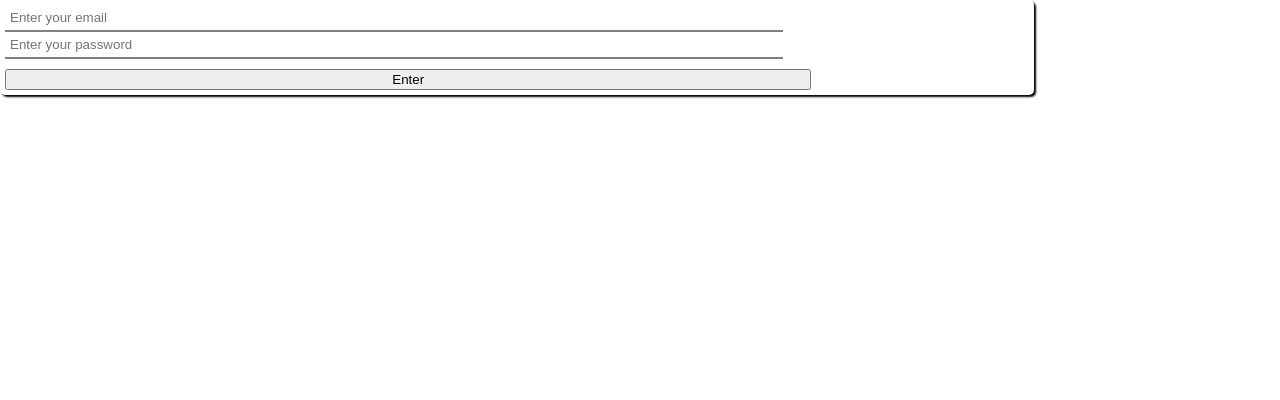
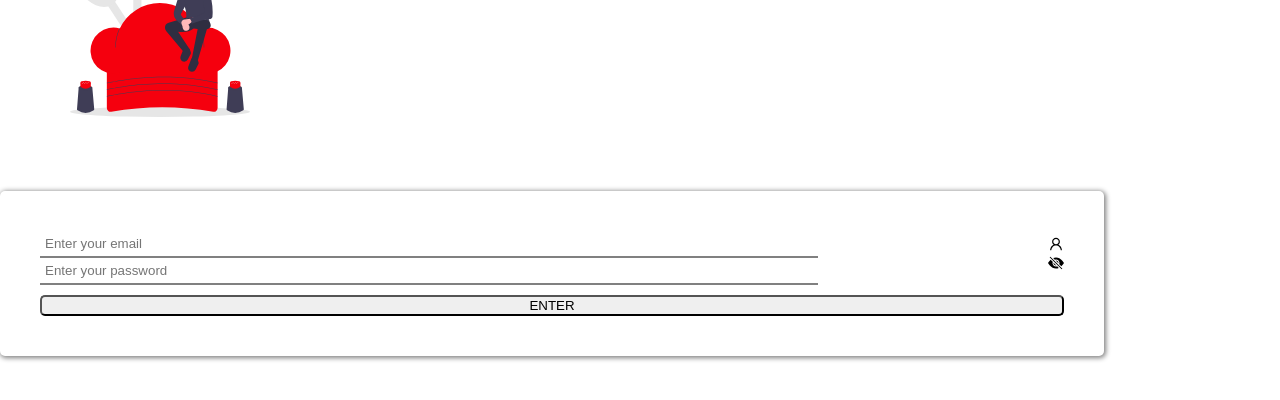
Before and after one commit to LeandroGoerck/recipes-app, a React (Create React App) app: page / in a window 1280 px wide. Shown: the top 400 px of the page. Built offline with nearby package versions, Linux system fonts and the light colour scheme; the HTML template or start-up script is replaced by a standard one.

Commit message:
feat: Add new image page login

```diff
--- a/package.json
+++ b/package.json
@@ -15,11 +15,13 @@
     "clipboard-copy": "^3.1.0",
     "eslint-plugin-sonarjs": "^0.11.0",
     "history": "^4.7.2",
+    "icons": "^1.0.0",
     "lodash": "^4.17.15",
     "prop-types": "^15.7.2",
-    "react": "^16.13.1",
+    "react": "^16.14.0",
     "react-bootstrap": "^1.4.0",
     "react-dom": "^16.13.1",
+    "react-icons": "^4.3.1",
     "react-logger": "^1.1.0",
     "react-router-dom": "^5.1.2",
     "react-scripts": "5.0.0",
--- a/src/App.css
+++ /dev/null
@@ -1,68 +0,0 @@
-.meals {
-  align-items: center;
-  background: #0fa36b;
-  color: #464646;
-  display: flex;
-  flex-direction: column;
-  font-family: sans-serif;
-  height: 100vh;
-  justify-content: center;
-  width: 100%;
-}
-
-.rocksGlass {
-  animation: shake 1s infinite ease;
-  max-height: 80vh;
-}
-
-/*
-#iceLeft {
-  animation: clink .8s infinite ease;
-  opacity: 0.6;
-  transform-origin: 36px 66px;
-}
-
-#iceRight {
-  animation: clink .8s .2s infinite ease;
-  opacity: 0.6;
-  transform-origin: 60px 78px;
-}
-*/
-
-.meals > .logo {
-  animation: shake 1.5s infinite ease;
-  color: aliceblue;
-  font-family: Montserrat , sans-serif;
-  font-size: 3em;
-  font-weight: 900;
-}
-
-@keyframes shake {
-
-  0% {
-    transform: rotate(5deg);
-  }
-
-  50% {
-    transform: rotate(-5deg);
-  }
-
-  100% {
-    transform: rotate(5deg);
-  }
-}
-
-@keyframes clink {
-
-  0% {
-    transform: rotate(-10deg);
-  }
-
-  50% {
-    transform: rotate(20deg);
-  }
-
-  100% {
-    transform: rotate(-10deg);
-  }
-}
--- a/src/Components/Login/index.jsx
+++ b/src/Components/Login/index.jsx
@@ -1,8 +1,19 @@
 import React from 'react';
+import { AiOutlineUser } from 'react-icons/ai';
+import { BsFillEyeSlashFill } from 'react-icons/bs';
+// import { IoEyeSharp } from 'react-icons/io';
 import { Sform, Sinput, Sbutton } from '../../style/Login/index';
+import '../../style/style.css';
+import ImageCook from './image/cookLogin.svg';
 
 function Login() {
   return (
+    <>
+      <img
+        className="image-cook"
+        src={ ImageCook }
+        alt="CookImage"
+      />
       <Sform>
         <Sinput
           id="input-email"
@@ -10,6 +21,7 @@ function Login() {
           data-testid="email-input"
           placeholder="Enter your email"
         />
+        <AiOutlineUser className="icon-user" />
 
         <Sinput
           id="input-password"
@@ -17,10 +29,12 @@ function Login() {
           data-testid="password-input"
           placeholder="Enter your password"
         />
+        <BsFillEyeSlashFill className="icon-password" />
         <Sbutton type="submit" data-testid="login-submit-btn">
           Enter
         </Sbutton>
       </Sform>
+    </>
   );
 }
 
--- a/src/style/Login/index.js
+++ b/src/style/Login/index.js
@@ -1,13 +1,14 @@
 import styled from 'styled-components';
 
 const Sform = styled.form`
-  box-shadow: 2px 2px 2px black;
+  box-shadow: 1px 1px 5px 1px gray;
   border-radius: 5px;
   display: flex;
   flex-direction: column;
   max-width: 80vw;
-  max-heigth: 80vh;
-  padding: 5px;
+  heigth: 10vh;
+  padding: 40px;
+  position: relative;
 `;
 
 const Sinput = styled.input`
@@ -20,8 +21,10 @@ const Sinput = styled.input`
 `;
 
 const Sbutton = styled.button`
-  max-width: 63vw;
+  min-width: 10vw;
   margin-top: 10px;
+  text-transform: uppercase;
+  border-radius: 5px;
 `;
 
 export {
--- /dev/null
+++ b/src/style/style.css
@@ -0,0 +1,20 @@
+.icon-user {
+  margin-left: 5px;
+  position: absolute;
+  right: 40px;
+  top: 45px;
+}
+
+.icon-password {
+  bottom: 85px;
+  margin-left: 5px;
+  position: absolute;
+  right: 40px;
+}
+
+.image-cook {
+  left: 70px;
+  position: relative;
+  top: -70px;
+  width: 180px;
+}
```
Also changed, not shown: src/App.js (+0 -13 lines), src/Components/Login/image/cookLogin.svg (added), 1 other file (tests, documents, lock files or other folders). Lines whose indentation alone changed are shown as unchanged.
